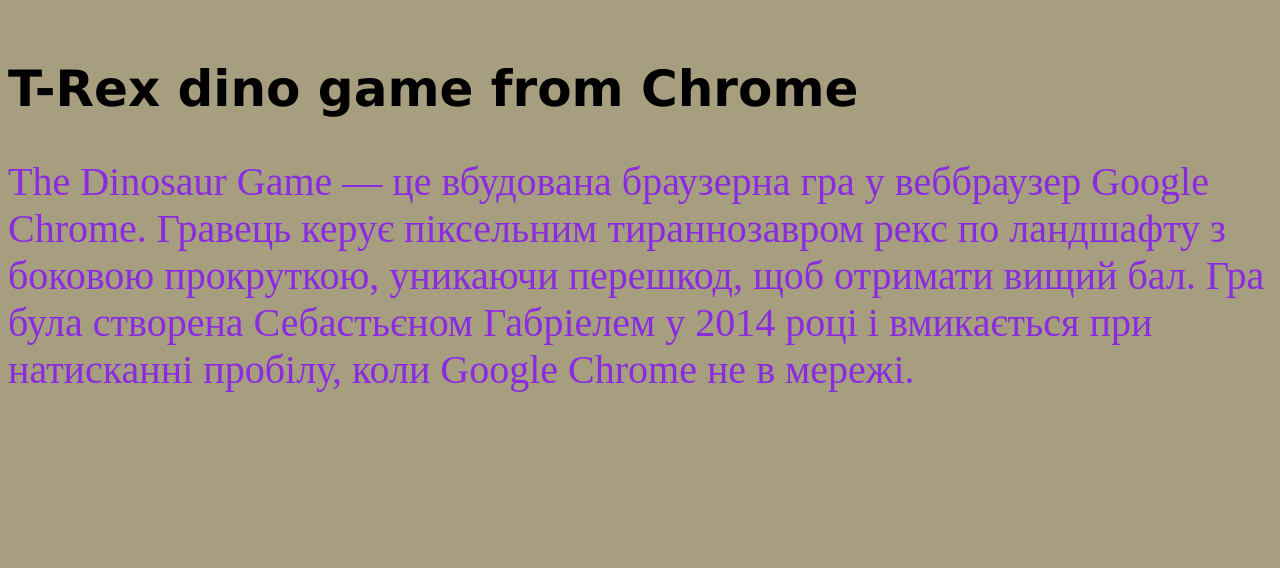
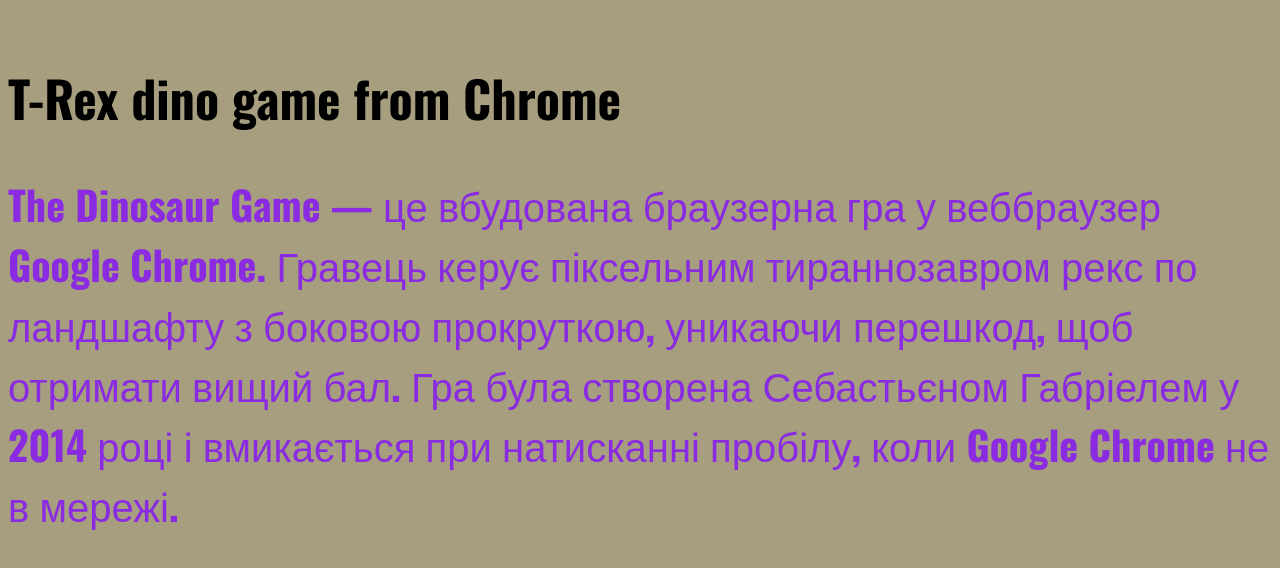
Before and after one commit to EuJinnLucaShow/vscode-basics, a plain HTML site: page index.html in a window 1280 px wide. Drawn offline with nearby package versions, Linux system fonts and the light colour scheme.

Commit message:
fonts google

```diff
--- a/css/styles.css
+++ b/css/styles.css
@@ -1,6 +1,9 @@
+@import url('https://fonts.googleapis.com/css2?family=Oswald:wght@700&display=swap');
+@import url('https://fonts.googleapis.com/css2?family=Oswald:wght@700&display=swap');
 body {
     background-color: rgb(166, 158, 126);
     color: rgb(218, 80, 158);
+
     }
 
 
@@ -9,12 +12,12 @@ body {
         color: black;
         font-size: 50px;
         font-weight: bold;
-        font-family: Verdana, Geneva, Tahoma, sans-serif;
+        font-family: 'Oswald', sans-serif;
     }
 
     p {
         color: blueviolet;
         font-size: 40px;
         font-weight: lighter;
-        font-family: @import url('https://fonts.googleapis.com/css2?family=Oswald:wght@700&display=swap');
+        font-family: 'Oswald', sans-serif;
     }
```
